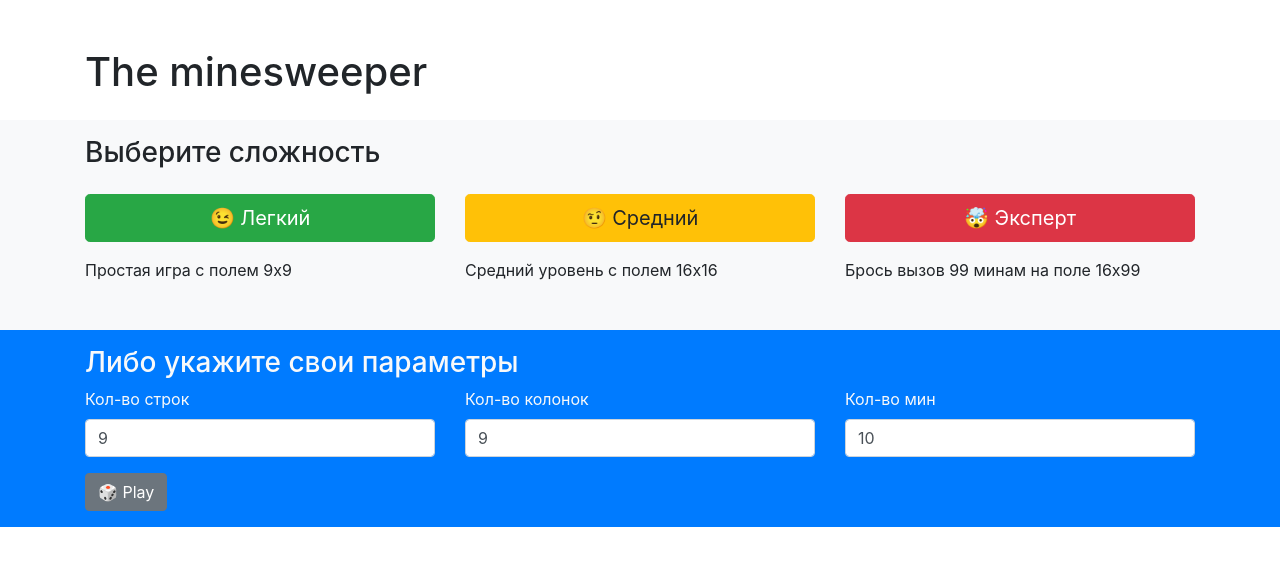
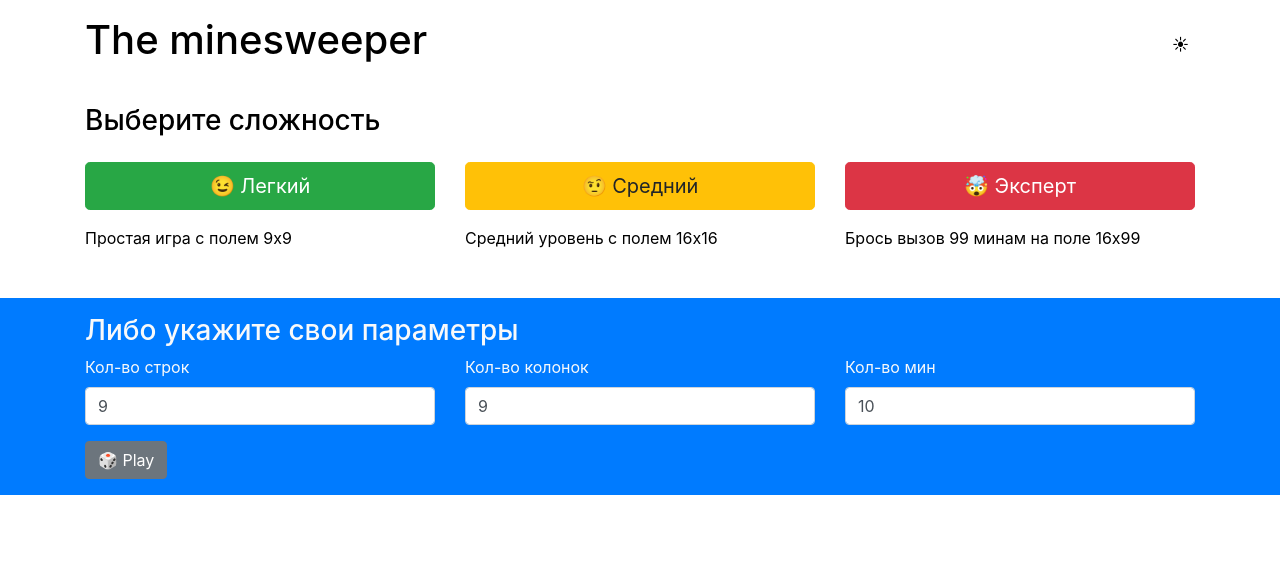
Before and after one commit to Lynch163/minesweeper, a Vue app: page / in a window 1280 px wide. Shown: the top 566 px of the page. Built offline with nearby package versions, Linux system fonts and the light colour scheme.

Commit message:
add: - light-dark switcher component; - split logic on composable and component; - custom root styles.

```diff
--- a/src/assets/main.css
+++ b/src/assets/main.css
@@ -2,20 +2,23 @@
 
 #app {
   margin: 0 auto;
-  padding: 2rem 0;
+  height: 100vh;
   font-weight: normal;
 }
 
-a,
-.green {
-  text-decoration: none;
-  color: hsla(160, 100%, 37%, 1);
-  transition: 0.4s;
-  padding: 3px;
+:root {
+  --background-color: #ffffff;
+  --text-color: #000000;
+  --cell-open-background: rgba(0, 0, 0, 0.2);
 }
 
-@media (hover: hover) {
-  a:hover {
-    background-color: hsla(160, 100%, 37%, 0.2);
-  }
+[data-theme='dark'] {
+  --background-color: rgba(0, 0, 0, 0.5);
+  --text-color: #ffffff;
+  --cell-open-background: #252323;
 }
+
+body {
+  background-color: var(--background-color);
+  color: var(--text-color);
+}
--- a/src/components/AppCell.vue
+++ b/src/components/AppCell.vue
@@ -37,8 +37,8 @@ const getClass = computed(() => {
   &-cell {
     align-items: center;
     background: rgba(0, 0, 0, 0.1);
-    border: 1px white solid;
-    color: #2c3e50;
+    border: 1px var(--background-color) solid;
+    color: var(--text-color);
     cursor: pointer;
     display: flex;
     font-size: 1.3em;
@@ -52,7 +52,7 @@ const getClass = computed(() => {
   }
 
   &-open {
-    background: rgba(0, 0, 0, 0.05);
+    background: var(--cell-open-background);
   }
 
   &-flag {
--- /dev/null
+++ b/src/components/AppThemeSwitcher.vue
@@ -0,0 +1,22 @@
+<template>
+  <button @click="toggleTheme">
+    {{ theme === 'light' ? '&#9728;' : '&#127762;' }}
+  </button>
+</template>
+
+<script setup>
+import { useTheme } from '@/composables/useTheme';
+
+const { theme, setTheme } = useTheme();
+
+const toggleTheme = () => {
+  setTheme(theme.value === 'light' ? 'dark' : 'light');
+};
+</script>
+
+<style lang="scss" scoped>
+button {
+  border: none;
+  background: inherit;
+}
+</style>
--- /dev/null
+++ b/src/composables/useTheme.js
@@ -0,0 +1,19 @@
+import { ref, watchEffect } from 'vue';
+
+export function useTheme() {
+  const theme = ref(localStorage.getItem('theme') || 'light');
+
+  const setTheme = (newTheme) => {
+    theme.value = newTheme;
+    localStorage.setItem('theme', newTheme);
+  };
+
+  watchEffect(() => {
+    document.documentElement.setAttribute('data-theme', theme.value);
+  });
+
+  return {
+    theme,
+    setTheme
+  };
+}
--- a/src/views/GamePage.vue
+++ b/src/views/GamePage.vue
@@ -2,6 +2,7 @@
 import { computed, onMounted, ref } from 'vue';
 import { useRoute } from 'vue-router';
 import AppGame from '@/components/AppGame.vue';
+import AppThemeSwitcher from '@/components/AppThemeSwitcher.vue';
 
 const route = useRoute();
 
@@ -32,6 +33,7 @@ onMounted(() => {
           ←
         </RouterLink>
         <h3 class="d-inline btn">The minesweeper</h3>
+        <AppThemeSwitcher v-show="false" />
       </div>
     </div>
     <div class="container pb-3">
--- a/src/views/HomePage.vue
+++ b/src/views/HomePage.vue
@@ -1,6 +1,7 @@
 <script setup>
 import { useRouter } from 'vue-router';
 import { ref } from 'vue';
+import AppThemeSwitcher from '@/components/AppThemeSwitcher.vue';
 
 const router = useRouter();
 
@@ -26,10 +27,10 @@ function updateRoute() {
 
 <template>
   <div>
-    <div class="container py-3">
+    <div class="d-flex align-items-center justify-content-between container py-3">
       <h1>The minesweeper</h1>
+      <AppThemeSwitcher />
     </div>
-    <div class="bg-light">
     <div class="container py-3">
       <h3>Выберите сложность</h3>
       <div class="row">
@@ -86,7 +87,6 @@ function updateRoute() {
         </div>
       </div>
     </div>
-    </div>
 
     <form class="bg-primary py-3 text-light" @submit="updateRoute">
       <div class="container">
```
Lines whose indentation alone changed are shown as unchanged.
